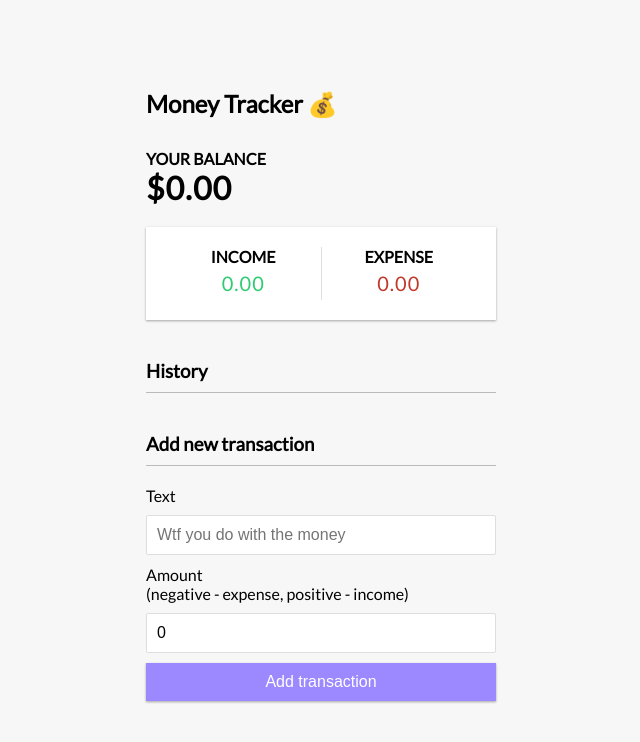
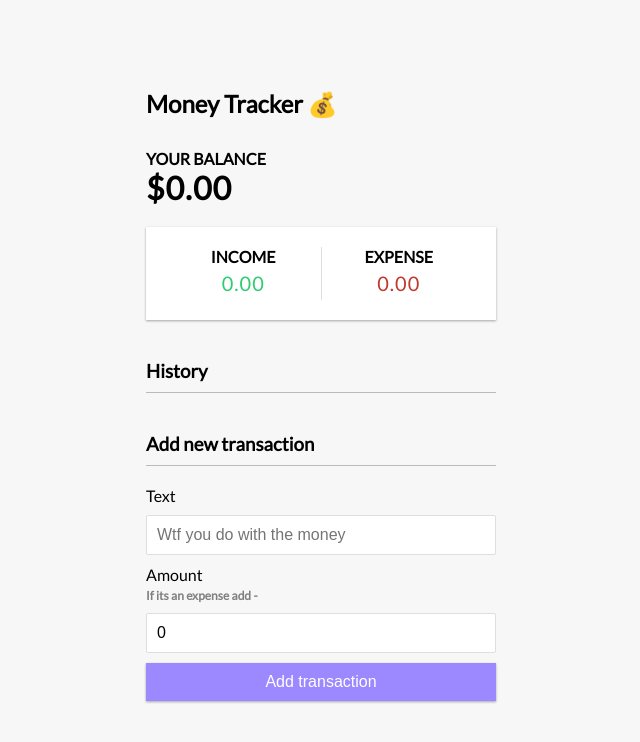
Before and after one commit to Arecio3/shmoney-tracker, a React (Create React App) app: page / in a window 1280 px wide. Shown: the top 742 px of the page, without its empty margins (319-959 px from the left). Built offline with nearby package versions, Linux system fonts and the light colour scheme.

Commit message:
You can add a new transaction

```diff
--- a/src/components/AddTransaction.js
+++ b/src/components/AddTransaction.js
@@ -32,7 +32,7 @@ const AddTransaction = () => {
         <div className="form-control">
           <label htmlfor="amount"
             >Amount <br />
-            (negative - expense, positive - income)</label
+            <span style={{color: 'gray', fontSize: '12px', fontWeight: '700'}}>If its an expense add -</span></label
           >
           <input type="number" value={amount} onChange={(e) => setAmount(e.target.value)} placeholder="Enter amount..." />
         </div>
```
